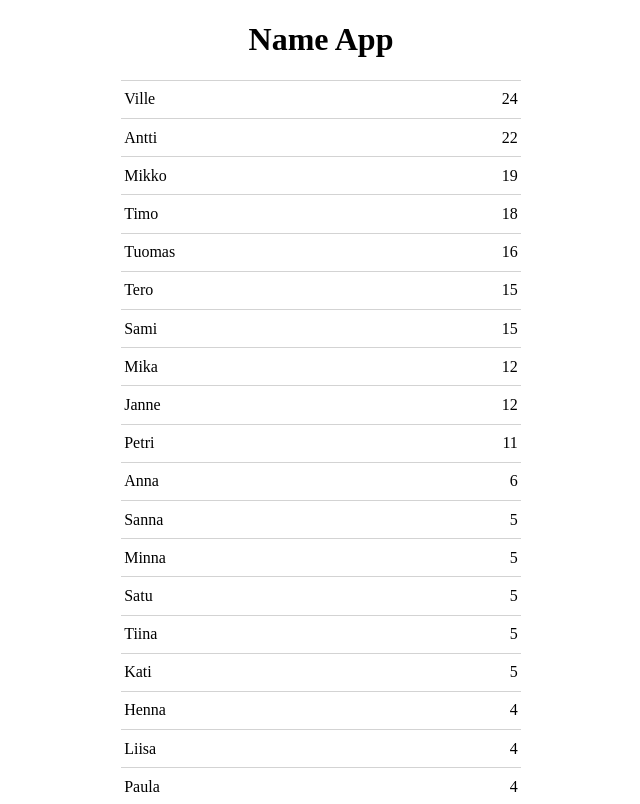
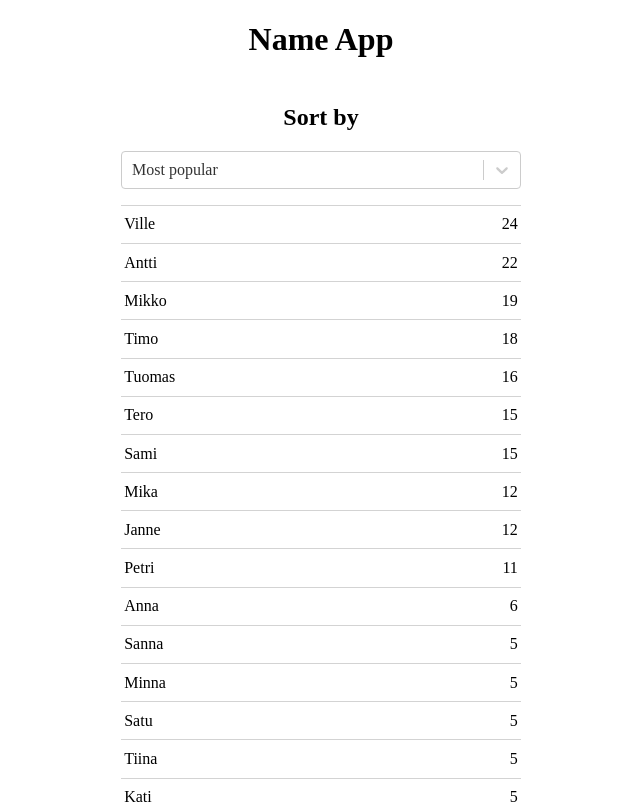
Before and after one commit to lapaset/name_application, a React (Create React App) app: page / in a window 1280 px wide. Shown: the top 804 px of the page, without its empty margins (319-959 px from the left). Built offline with nearby package versions, Linux system fonts and the light colour scheme.

Commit message:
Add sorting options for the list

```diff
--- a/package.json
+++ b/package.json
@@ -9,6 +9,7 @@
     "react": "^17.0.1",
     "react-dom": "^17.0.1",
     "react-scripts": "4.0.1",
+    "react-select": "^3.1.1",
     "web-vitals": "^0.2.4"
   },
   "scripts": {
--- a/src/App.css
+++ b/src/App.css
@@ -6,6 +6,11 @@
 
 h1 {
 	text-align: center;
+}
+
+h2 {
+	text-align: center;
+	padding-top: 1em;
 }
 
 ul {
--- a/src/App.js
+++ b/src/App.js
@@ -1,4 +1,5 @@
 import React, { useState, useEffect } from 'react'
+import Select from 'react-select'
 import NameList from './components/NameList'
 import namesFromJson from './names.json'
 import './App.css'
@@ -7,6 +8,11 @@ import './App.css'
 const App = () => {
 
 	const [names, setNames] = useState([])
+	const [sortMode, setSortMode] = useState({ value: 'popular', label: 'Most popular' })
+	const sortOptions = [
+		{ value: 'popular', label: 'Most popular' },
+		{ value: 'alpha', label: 'Alphabetical' }
+	]
 
 	useEffect(() => {
 		setNames(Object
@@ -14,10 +20,29 @@ const App = () => {
 			.sort((a, b) => b.amount - a.amount))
 	}, [])
 
+	const handleSelectChange = selected => {
+
+		if (selected.value === 'popular')
+			setNames(names.sort( (a, b) => b.amount - a.amount ))
+		else if (selected.value === 'alpha')
+			setNames(names.sort( (a, b) => a.name.localeCompare(b.name) ))
+		else
+			return
+
+		setSortMode(selected)
+	}
+
 	return (
 		<div className='main-container'>
 
 			<h1>Name App</h1>
+
+
+			<h2>Sort by</h2>
+
+			<Select options={sortOptions}
+				value={sortMode}
+				onChange={handleSelectChange} />
 
 			<NameList names={names} />
 
```
Also changed, not shown: 1 other file (tests, documents, lock files or other folders).
